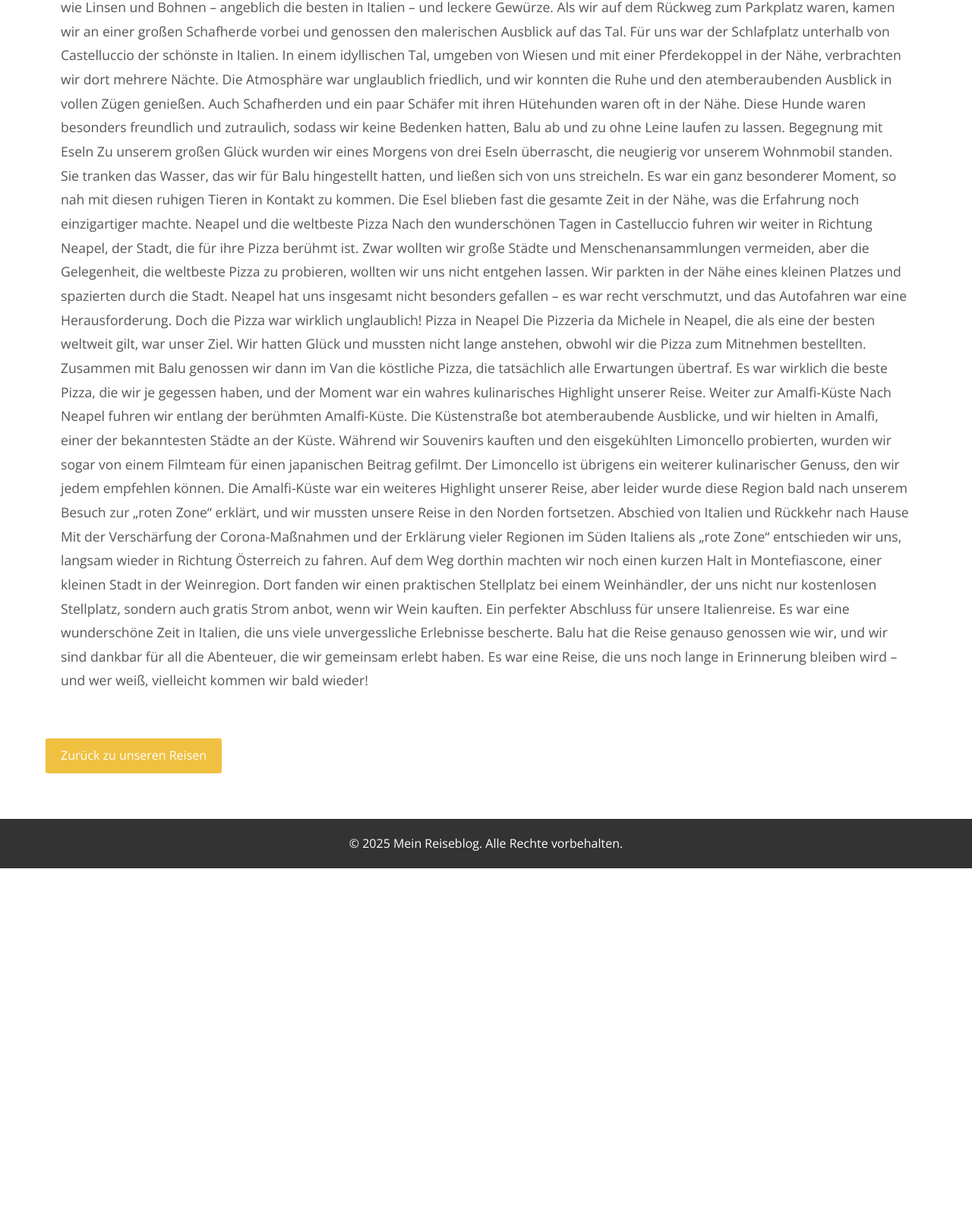
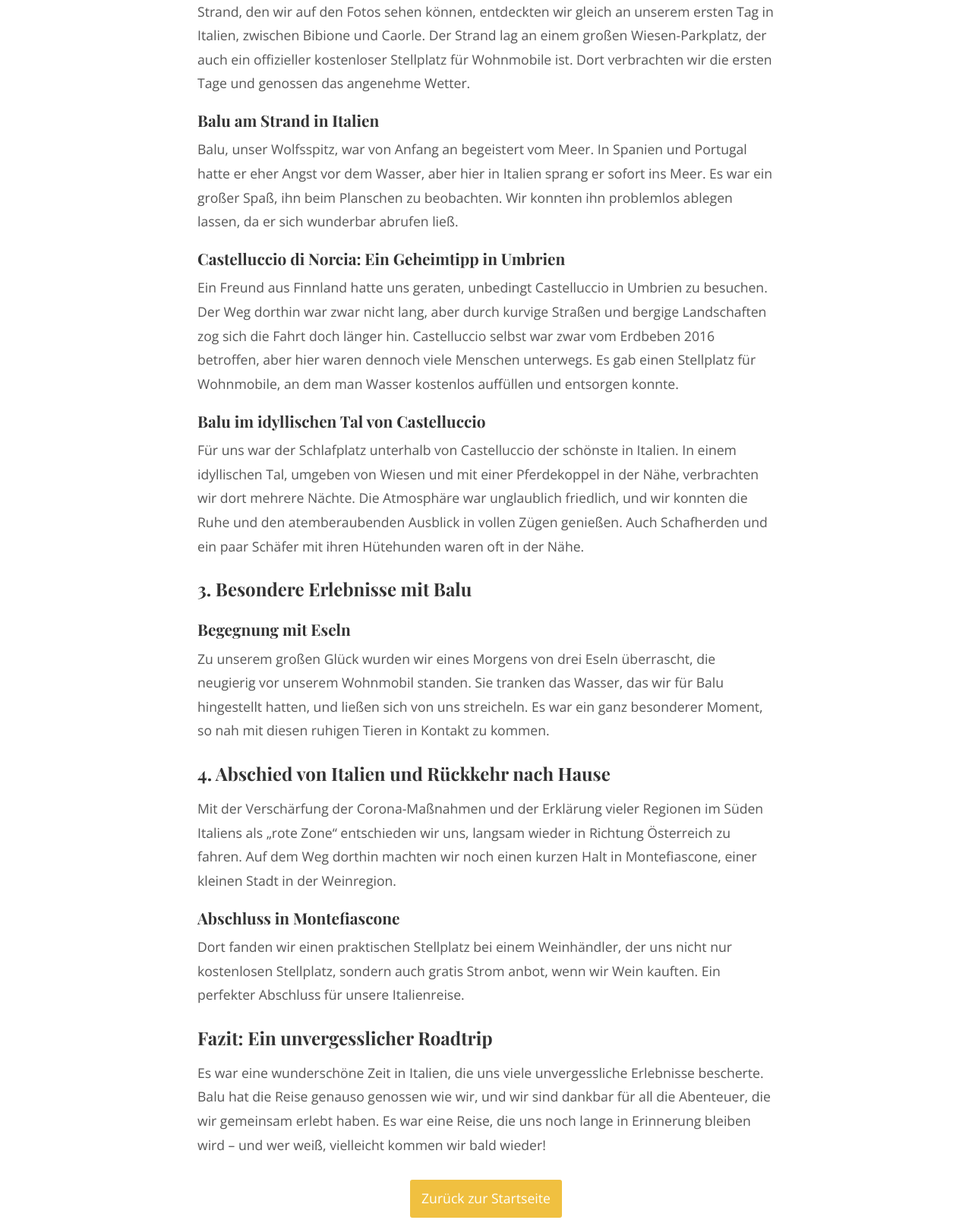
Before and after one commit to winkmarc/testwebsite, a plain HTML site: page post2.html in a window 1280 px wide. Shown: the part 1194-2800 px from the top of the page at 76% size. Before the commit the page ends 2337 px from the top, so only its background shows below. Drawn offline with nearby package versions, Linux system fonts and the light colour scheme.

Commit message:
Update post2.html

```diff
--- a/post2.html
+++ b/post2.html
@@ -3,12 +3,78 @@
 <head>
   <meta charset="UTF-8">
   <meta name="viewport" content="width=device-width, initial-scale=1.0">
-  <title>Italien Entdeckungstour – Kulinarik und Kultur</title>
+  <title>Unsere Italienreise mit Balu: Ein Roadtrip durch das wunderschöne Land</title>
   <link href="https://fonts.googleapis.com/css2?family=Playfair+Display:wght@400;700&family=Open+Sans:wght@300;400;600&display=swap" rel="stylesheet">
   <link rel="stylesheet" href="style.css">
+  <style>
+    .post-content {
+      max-width: 800px;
+      margin: 0 auto;
+      padding: 20px;
+      font-family: 'Open Sans', sans-serif;
+      line-height: 1.7;
+      font-size: 1.1rem;
+      color: #333;
+    }
+    .post-content h2 {
+      font-family: 'Playfair Display', serif;
+      font-size: 2rem;
+      margin-bottom: 10px;
+      border-bottom: 2px solid #f0c040;
+      padding-bottom: 5px;
+    }
+    .post-content h3 {
+      font-family: 'Playfair Display', serif;
+      font-size: 1.5rem;
+      margin-top: 20px;
+      margin-bottom: 10px;
+      color: #333;
+    }
+    .post-content h4 {
+      font-family: 'Playfair Display', serif;
+      font-size: 1.3rem;
+      margin-top: 15px;
+      margin-bottom: 5px;
+      color: #333;
+    }
+    .post-content p {
+      margin-bottom: 15px;
+    }
+    .post-content ul,
+    .post-content ol {
+      margin: 10px 0 15px 20px;
+    }
+    .post-content li {
+      margin-bottom: 8px;
+    }
+    blockquote {
+      margin: 20px 0;
+      padding: 15px 20px;
+      background: #f9f9f9;
+      border-left: 4px solid #f0c040;
+      font-style: italic;
+      color: #555;
+    }
+    .back-button {
+      display: block;
+      width: 200px;
+      margin: 30px auto;
+      text-align: center;
+      text-decoration: none;
+      background: #f0c040;
+      color: #fff;
+      padding: 10px 0;
+      border-radius: 3px;
+      transition: background 0.3s;
+    }
+    .back-button:hover {
+      background: #d8a32a;
+    }
+  </style>
 </head>
 <body>
-  <header class="post-header" style="background-image: url('images/italien.jpg');">
+  <!-- Header-Bereich mit Hintergrundbild -->
+  <header class="post-header" style="background-image: url('images/italien-hero.jpg');">
     <div class="overlay">
       <nav>
         <ul>
@@ -18,61 +84,65 @@
         </ul>
       </nav>
       <div class="post-title">
-        <h1>Italien Entdeckungstour – Kulinarik und Kultur</h1>
-        <p>20. April 2025</p>
+        <h1>Unsere Italienreise mit Balu: Ein Roadtrip durch das wunderschöne Land</h1>
+        <p>20.06.2025</p>
       </div>
     </div>
   </header>
 
+  <!-- Hauptinhalt -->
   <main>
     <article class="post-content">
+      <!-- Einleitung -->
       <p>
-Unsere Italienreise mit Balu: Ein Roadtrip durch das wunderschöne Land
-Nachdem wir unsere Europareise nach etwa neun Monaten im April 2020 beendet hatten, verbrachten wir den Sommer wieder in Deutschland. Im Oktober starteten wir dann unseren Roadtrip durch Italien, voller Hoffnung, noch einige Monate unterwegs sein zu können. Da ich von unterwegs aus arbeiten konnte, waren wir flexibel und entschieden uns, in Richtung Sizilien zu fahren.
+        Nachdem wir unsere Europareise nach etwa neun Monaten im April 2020 beendet hatten, verbrachten wir den Sommer wieder in Deutschland. Im Oktober starteten wir dann unseren Roadtrip durch Italien, voller Hoffnung, noch einige Monate unterwegs sein zu können. Da ich von unterwegs aus arbeiten konnte, waren wir flexibel und entschieden uns, in Richtung Sizilien zu fahren.
+      </p>
 
-Als wir aufbrachen, waren die Reisebestimmungen aufgrund von Corona noch relativ locker und die Zahlen niedrig. In Italien gab es zwar eine Maskenpflicht, aber wir hatten das Gefühl, dass Touristen willkommen waren. Erst nach einiger Zeit im Land wurden die Bestimmungen strenger und nach Regionen unterteilt. Schnell wurde klar, dass unsere Reise uns nicht bis nach Sizilien führen würde. Wir hatten jedoch keinen fixen Plan und konnten uns dank der regionalen Regelungen spontan entscheiden, wohin wir fuhren. In diesem Beitrag möchten wir euch die Highlights unserer Italienreise vorstellen.
+      <h2>Inhalt</h2>
+      <ol>
+        <li>Reisevorbereitungen und Einreisebestimmungen</li>
+        <li>Unsere Highlights der Italienreise</li>
+        <li>Besondere Erlebnisse mit Balu</li>
+        <li>Abschied von Italien und Rückkehr</li>
+      </ol>
 
-Strände in Italien
-Unser erstes Highlight in Italien war, endlich wieder am Meer zu sein. Nachdem wir die meiste Zeit unserer Europareise an verschiedenen Küsten und Stränden verbracht hatten, vermissten wir das Meer während unserer Zeit zu Hause sehr. Den wirklich schönen Strand, den wir auf den Fotos sehen können, entdeckten wir gleich an unserem ersten Tag in Italien, zwischen Bibione und Caorle. Der Strand lag an einem großen Wiesen-Parkplatz, der auch ein offizieller kostenloser Stellplatz für Wohnmobile ist. Dort verbrachten wir die ersten Tage und genossen das angenehme Wetter.
+      <!-- 1. Reisevorbereitungen und Einreisebestimmungen -->
+      <h3>1. Reisevorbereitungen und Einreisebestimmungen</h3>
+      <p>Als wir aufbrachen, waren die Reisebestimmungen aufgrund von Corona noch relativ locker und die Zahlen niedrig. In Italien gab es zwar eine Maskenpflicht, aber wir hatten das Gefühl, dass Touristen willkommen waren. Erst nach einiger Zeit im Land wurden die Bestimmungen strenger und nach Regionen unterteilt.</p>
 
-Balu am Strand in Italien
-Balu, unser Wolfsspitz, war von Anfang an begeistert vom Meer. In Spanien und Portugal hatte er eher Angst vor dem Wasser, aber hier in Italien sprang er sofort ins Meer. Es war ein großer Spaß, ihn beim Planschen zu beobachten. Wir konnten ihn problemlos ablegen lassen, da er sich wunderbar abrufen ließ. Es war offensichtlich, wie sehr Balu es genoss, wieder unterwegs zu sein und jeden Tag Neues zu entdecken. Und auch einige neue Hundefreunde traf er unterwegs.
+      <!-- 2. Unsere Highlights der Italienreise -->
+      <h3>2. Unsere Highlights der Italienreise</h3>
 
-Castelluccio di Norcia: Ein Geheimtipp in Umbrien
-Ein Freund aus Finnland hatte uns geraten, unbedingt Castelluccio in Umbrien zu besuchen. Der Weg dorthin war zwar nicht lang, aber durch kurvige Straßen und bergige Landschaften zog sich die Fahrt doch länger hin. Die Region hatte 2016 ein schweres Erdbeben erlebt, das viele Häuser und Dörfer zerstört hatte. Auf dem Weg dorthin fuhren wir durch verlassene Dörfer, in denen die Schäden noch deutlich sichtbar waren. Castelluccio selbst war zwar auch vom Beben betroffen, aber hier waren dennoch viele Menschen unterwegs. Es gab einen Stellplatz für Wohnmobile, an dem man Wasser kostenlos auffüllen und entsorgen konnte. In der Nähe waren auch neue Restaurants und Geschäfte zu finden.
+      <h4>Strände in Italien</h4>
+      <p>Unser erstes Highlight in Italien war, endlich wieder am Meer zu sein. Den wirklich schönen Strand, den wir auf den Fotos sehen können, entdeckten wir gleich an unserem ersten Tag in Italien, zwischen Bibione und Caorle. Der Strand lag an einem großen Wiesen-Parkplatz, der auch ein offizieller kostenloser Stellplatz für Wohnmobile ist. Dort verbrachten wir die ersten Tage und genossen das angenehme Wetter.</p>
 
-Balu im idyllischen Tal von Castelluccio
-Während unseres Spaziergangs durch Castelluccio kauften wir regionale Spezialitäten wie Linsen und Bohnen – angeblich die besten in Italien – und leckere Gewürze. Als wir auf dem Rückweg zum Parkplatz waren, kamen wir an einer großen Schafherde vorbei und genossen den malerischen Ausblick auf das Tal.
+      <h4>Balu am Strand in Italien</h4>
+      <p>Balu, unser Wolfsspitz, war von Anfang an begeistert vom Meer. In Spanien und Portugal hatte er eher Angst vor dem Wasser, aber hier in Italien sprang er sofort ins Meer. Es war ein großer Spaß, ihn beim Planschen zu beobachten. Wir konnten ihn problemlos ablegen lassen, da er sich wunderbar abrufen ließ.</p>
 
-Für uns war der Schlafplatz unterhalb von Castelluccio der schönste in Italien. In einem idyllischen Tal, umgeben von Wiesen und mit einer Pferdekoppel in der Nähe, verbrachten wir dort mehrere Nächte. Die Atmosphäre war unglaublich friedlich, und wir konnten die Ruhe und den atemberaubenden Ausblick in vollen Zügen genießen. Auch Schafherden und ein paar Schäfer mit ihren Hütehunden waren oft in der Nähe. Diese Hunde waren besonders freundlich und zutraulich, sodass wir keine Bedenken hatten, Balu ab und zu ohne Leine laufen zu lassen.
+      <h4>Castelluccio di Norcia: Ein Geheimtipp in Umbrien</h4>
+      <p>Ein Freund aus Finnland hatte uns geraten, unbedingt Castelluccio in Umbrien zu besuchen. Der Weg dorthin war zwar nicht lang, aber durch kurvige Straßen und bergige Landschaften zog sich die Fahrt doch länger hin. Castelluccio selbst war zwar vom Erdbeben 2016 betroffen, aber hier waren dennoch viele Menschen unterwegs. Es gab einen Stellplatz für Wohnmobile, an dem man Wasser kostenlos auffüllen und entsorgen konnte.</p>
 
-Begegnung mit Eseln
-Zu unserem großen Glück wurden wir eines Morgens von drei Eseln überrascht, die neugierig vor unserem Wohnmobil standen. Sie tranken das Wasser, das wir für Balu hingestellt hatten, und ließen sich von uns streicheln. Es war ein ganz besonderer Moment, so nah mit diesen ruhigen Tieren in Kontakt zu kommen. Die Esel blieben fast die gesamte Zeit in der Nähe, was die Erfahrung noch einzigartiger machte.
+      <h4>Balu im idyllischen Tal von Castelluccio</h4>
+      <p>Für uns war der Schlafplatz unterhalb von Castelluccio der schönste in Italien. In einem idyllischen Tal, umgeben von Wiesen und mit einer Pferdekoppel in der Nähe, verbrachten wir dort mehrere Nächte. Die Atmosphäre war unglaublich friedlich, und wir konnten die Ruhe und den atemberaubenden Ausblick in vollen Zügen genießen. Auch Schafherden und ein paar Schäfer mit ihren Hütehunden waren oft in der Nähe.</p>
 
-Neapel und die weltbeste Pizza
-Nach den wunderschönen Tagen in Castelluccio fuhren wir weiter in Richtung Neapel, der Stadt, die für ihre Pizza berühmt ist. Zwar wollten wir große Städte und Menschenansammlungen vermeiden, aber die Gelegenheit, die weltbeste Pizza zu probieren, wollten wir uns nicht entgehen lassen. Wir parkten in der Nähe eines kleinen Platzes und spazierten durch die Stadt. Neapel hat uns insgesamt nicht besonders gefallen – es war recht verschmutzt, und das Autofahren war eine Herausforderung. Doch die Pizza war wirklich unglaublich!
+      <!-- 3. Besondere Erlebnisse mit Balu -->
+      <h3>3. Besondere Erlebnisse mit Balu</h3>
+      <h4>Begegnung mit Eseln</h4>
+      <p>Zu unserem großen Glück wurden wir eines Morgens von drei Eseln überrascht, die neugierig vor unserem Wohnmobil standen. Sie tranken das Wasser, das wir für Balu hingestellt hatten, und ließen sich von uns streicheln. Es war ein ganz besonderer Moment, so nah mit diesen ruhigen Tieren in Kontakt zu kommen.</p>
 
-Pizza in Neapel
-Die Pizzeria da Michele in Neapel, die als eine der besten weltweit gilt, war unser Ziel. Wir hatten Glück und mussten nicht lange anstehen, obwohl wir die Pizza zum Mitnehmen bestellten. Zusammen mit Balu genossen wir dann im Van die köstliche Pizza, die tatsächlich alle Erwartungen übertraf. Es war wirklich die beste Pizza, die wir je gegessen haben, und der Moment war ein wahres kulinarisches Highlight unserer Reise.
+      <!-- 4. Abschied von Italien und Rückkehr -->
+      <h3>4. Abschied von Italien und Rückkehr nach Hause</h3>
+      <p>Mit der Verschärfung der Corona-Maßnahmen und der Erklärung vieler Regionen im Süden Italiens als „rote Zone“ entschieden wir uns, langsam wieder in Richtung Österreich zu fahren. Auf dem Weg dorthin machten wir noch einen kurzen Halt in Montefiascone, einer kleinen Stadt in der Weinregion.</p>
 
-Weiter zur Amalfi-Küste
-Nach Neapel fuhren wir entlang der berühmten Amalfi-Küste. Die Küstenstraße bot atemberaubende Ausblicke, und wir hielten in Amalfi, einer der bekanntesten Städte an der Küste. Während wir Souvenirs kauften und den eisgekühlten Limoncello probierten, wurden wir sogar von einem Filmteam für einen japanischen Beitrag gefilmt. Der Limoncello ist übrigens ein weiterer kulinarischer Genuss, den wir jedem empfehlen können.
+      <h4>Abschluss in Montefiascone</h4>
+      <p>Dort fanden wir einen praktischen Stellplatz bei einem Weinhändler, der uns nicht nur kostenlosen Stellplatz, sondern auch gratis Strom anbot, wenn wir Wein kauften. Ein perfekter Abschluss für unsere Italienreise.</p>
 
-Die Amalfi-Küste war ein weiteres Highlight unserer Reise, aber leider wurde diese Region bald nach unserem Besuch zur „roten Zone“ erklärt, und wir mussten unsere Reise in den Norden fortsetzen.
+      <!-- Abschluss -->
+      <h3>Fazit: Ein unvergesslicher Roadtrip</h3>
+      <p>Es war eine wunderschöne Zeit in Italien, die uns viele unvergessliche Erlebnisse bescherte. Balu hat die Reise genauso genossen wie wir, und wir sind dankbar für all die Abenteuer, die wir gemeinsam erlebt haben. Es war eine Reise, die uns noch lange in Erinnerung bleiben wird – und wer weiß, vielleicht kommen wir bald wieder!</p>
 
-Abschied von Italien und Rückkehr nach Hause
-Mit der Verschärfung der Corona-Maßnahmen und der Erklärung vieler Regionen im Süden Italiens als „rote Zone“ entschieden wir uns, langsam wieder in Richtung Österreich zu fahren. Auf dem Weg dorthin machten wir noch einen kurzen Halt in Montefiascone, einer kleinen Stadt in der Weinregion. Dort fanden wir einen praktischen Stellplatz bei einem Weinhändler, der uns nicht nur kostenlosen Stellplatz, sondern auch gratis Strom anbot, wenn wir Wein kauften. Ein perfekter Abschluss für unsere Italienreise.
-
-Es war eine wunderschöne Zeit in Italien, die uns viele unvergessliche Erlebnisse bescherte. Balu hat die Reise genauso genossen wie wir, und wir sind dankbar für all die Abenteuer, die wir gemeinsam erlebt haben. Es war eine Reise, die uns noch lange in Erinnerung bleiben wird – und wer weiß, vielleicht kommen wir bald wieder!
-      </p>
+      <a href="index.html" class="back-button">Zurück zur Startseite</a>
     </article>
-    <a href="unsere-reisen.html" class="button back-button">Zurück zu unseren Reisen</a>
   </main>
-
-  <footer>
-    <p>© 2025 Mein Reiseblog. Alle Rechte vorbehalten.</p>
-  </footer>
-
-  <script src="script.js"></script>
 </body>
 </html>
```
